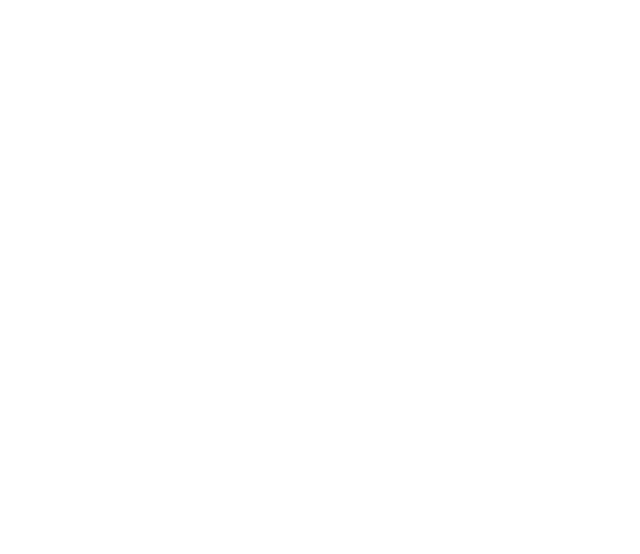
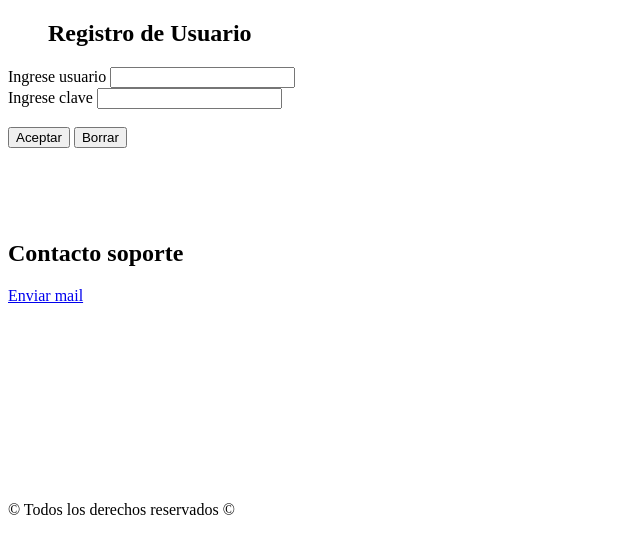
Before and after one commit to cristian4699/proyecto_bootcamp, a plain HTML site: page login.html in a window 1280 px wide. Shown: the whole page, without its empty margins (0-640 px from the left). Drawn offline with Linux system fonts and the light colour scheme.

Commit message:
Cambios añadidos a data.html y login.html, paleta de colores agregada

```diff
--- a/data.html
+++ b/data.html
@@ -3,9 +3,23 @@
 <head>
     <meta charset="UTF-8">
     <meta name="viewport" content="width=device-width, initial-scale=1.0">
+    <link rel="stylesheet" href="styles/styles.css">
     <title>Document</title>
 </head>
 <body>
+    <header>
+        <div class="logo">
+            <img src="img/logo.png" alt="Sonova"/>
+        </div>
+    </header>
+    <nav>
+
+    </nav>
+    <main>
+
+    </main>
+
+
     <script src="js/script.js"></script>
 </body>
 </html>
--- a/login.html
+++ b/login.html
@@ -0,0 +1,34 @@
+<!DOCTYPE html>
+<html lang="en">
+<head>
+    <meta charset="UTF-8">
+    <meta name="viewport" content="width=device-width, initial-scale=1.0">
+    <title>Login</title>
+</head>
+<body>
+        <div>
+        <ul id="Registro de Usuario">
+
+    <h2>Registro de Usuario</h2>
+
+</ul>
+
+
+    <form action="Registro" method="post">
+        Ingrese usuario
+        <input type="text" name="usuario" size="20"> <br>
+        Ingrese clave
+        <input type="password" name="contraseña" size="20"> <br> <br>
+        <input type="button" value="Aceptar">
+        <input type="reset" value="Borrar"> <br> <br> <br> <br> <br>
+
+
+        <h2>Contacto soporte</h2>
+        <a href="mailto:mi_mail@gmail.com">Enviar mail</a> <br> <br> <br> <br>
+
+
+    </div> <br> <br> <br> <br> <br> <br> <br>
+
+    <p>&copy; Todos los derechos reservados &copy;</p>
+</body>
+</html>
--- a/styles/styles.css
+++ b/styles/styles.css
@@ -1,5 +1,43 @@
 /* Variables globales */
 
+body{
+  display: grid;
+  grid-template-areas:  "header header  header"
+                        "nav    main    main"
+                        "nav    main    main";
+  font-size: 10px;
+  margin: 0;
+  padding: 0;
+}
+
+header{
+  height: 200px;
+  width: 100%;
+}
+
+header{
+  width: 50%;
+  height: 100%;
+}
+
+.logo{
+  margin: 0;
+  padding: 0;
+  width: 50%;
+}
+
+.logo img{
+  width: 100%;
+}
+
+/* Paleta de colores */
+:root {
+  --azul-oscuro: #f6b000;
+  --amarillo-solar: #1f2a44;
+  --blanco: #ffffff;
+  --gris-claro: #e0e0e0;
+  --negro-suave: #333333;
+}
 
 /*==============================================================*/
 /* Estilos Página principal */
@@ -12,6 +50,32 @@
 /*==============================================================*/
 /* Estilos Página Login  */
 
+div{background-color: white;}
+div{margin-top: 100px;}
+div{margin-left: 500px;}
+input{border-style: outset}
+div{font-family: Arial, Helvetica, sans-serif;
+    font-size: 15px;
+}
+
+#Registrodeusuario a{
+    width: 100px;
+    text-decoration: none;
+    text-align: center;
+    color: rgb(201, 221, 90);
+    background-color: rgb(37, 165, 127);
+    padding: 3px 5px;
+    border-right: 1px solid blue;
+    display: block;
+
+
+}
+
+h2{color: blue;}
+
+
+p.outset{border-style: outset;}
+
 
 /*==============================================================*/
 /* Estilos Página Tienda virtual  */
```
Also changed, not shown: index.html (+11 -0 lines), img/logo.jpeg (added), img/logo.png (added).
